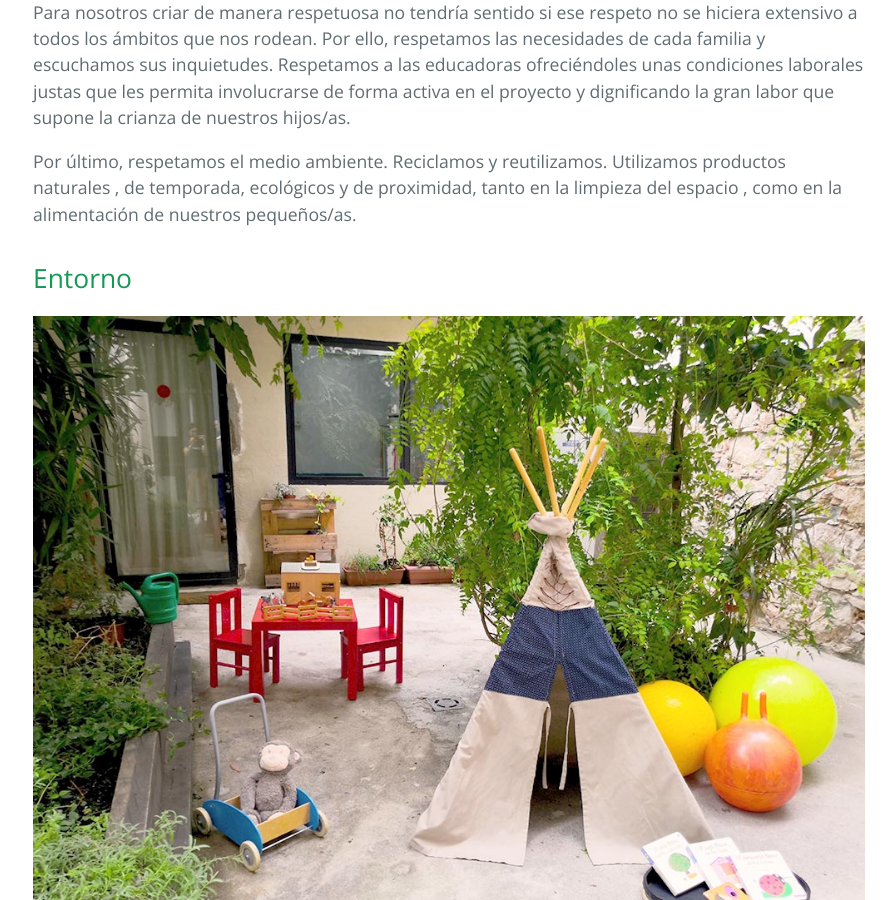
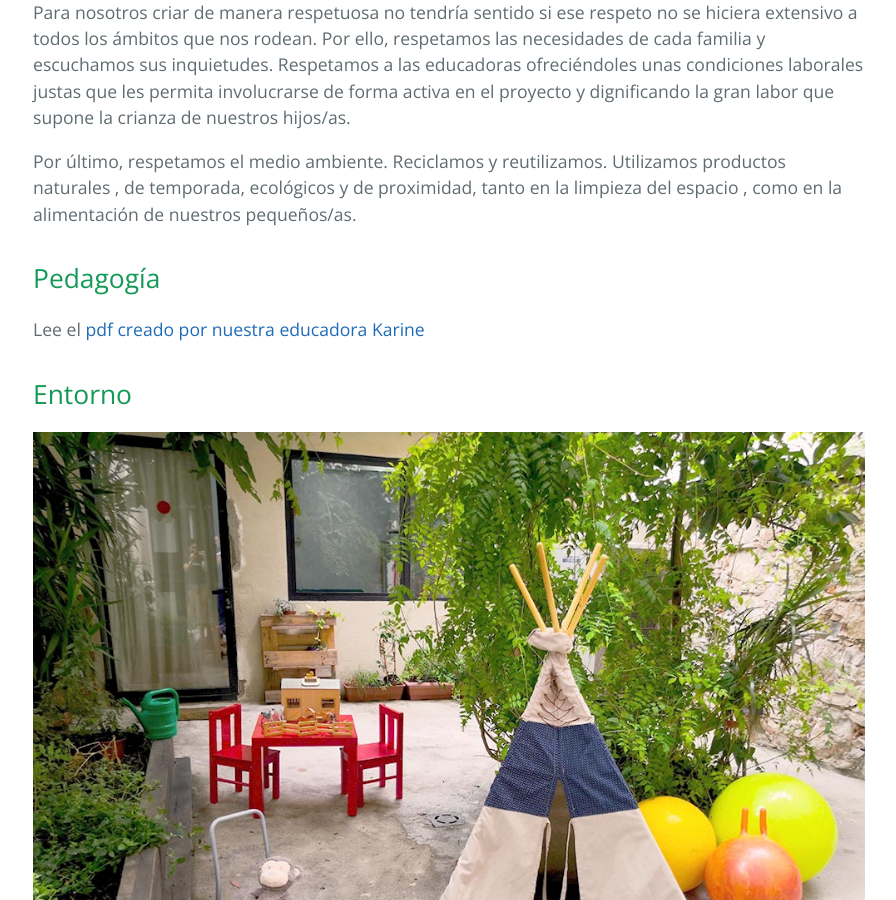
Before and after one commit to sseerrggii/Petits-Titans, a Jekyll site: the page built from index_es.md, in a window 1280 px wide and 900 px high, scrolled down 2887 px. Shown: the whole window, without its empty margins (191-1087 px from the left). Built offline with Jekyll 4.4.1, drawn with Linux system fonts in a browser that asks for light colours; our own code applies the rules of GitHub Pages for plain Markdown files; the repository's description, which GitHub fills in, is left out; some of the changed text lies outside the part shown.

Commit message:
Update index_es.md

```diff
--- a/index_es.md
+++ b/index_es.md
@@ -33,6 +33,10 @@ Para criar hace falta una tribu entera, pero a menudo no disponemos de ella, bie
 Para nosotros criar de manera respetuosa no tendría sentido si ese respeto no se hiciera extensivo a todos los ámbitos que nos rodean. Por ello, respetamos las necesidades de cada familia y escuchamos sus inquietudes. Respetamos a las educadoras ofreciéndoles unas condiciones laborales justas que les permita involucrarse de forma activa en el proyecto y dignificando la gran labor que supone la crianza de nuestros hijos/as.
 
 Por último, respetamos el medio ambiente. Reciclamos y reutilizamos. Utilizamos productos naturales , de temporada, ecológicos y de proximidad,  tanto en la limpieza del espacio , como en la alimentación de nuestros pequeños/as.
+
+## Pedagogía
+
+Lee el [pdf creado por nuestra educadora Karine](assets/textos%20Karine.pdf)
 
 ## Entorno
 
```
Also changed, not shown: other parts of index_es.md (+1 -1 lines).
